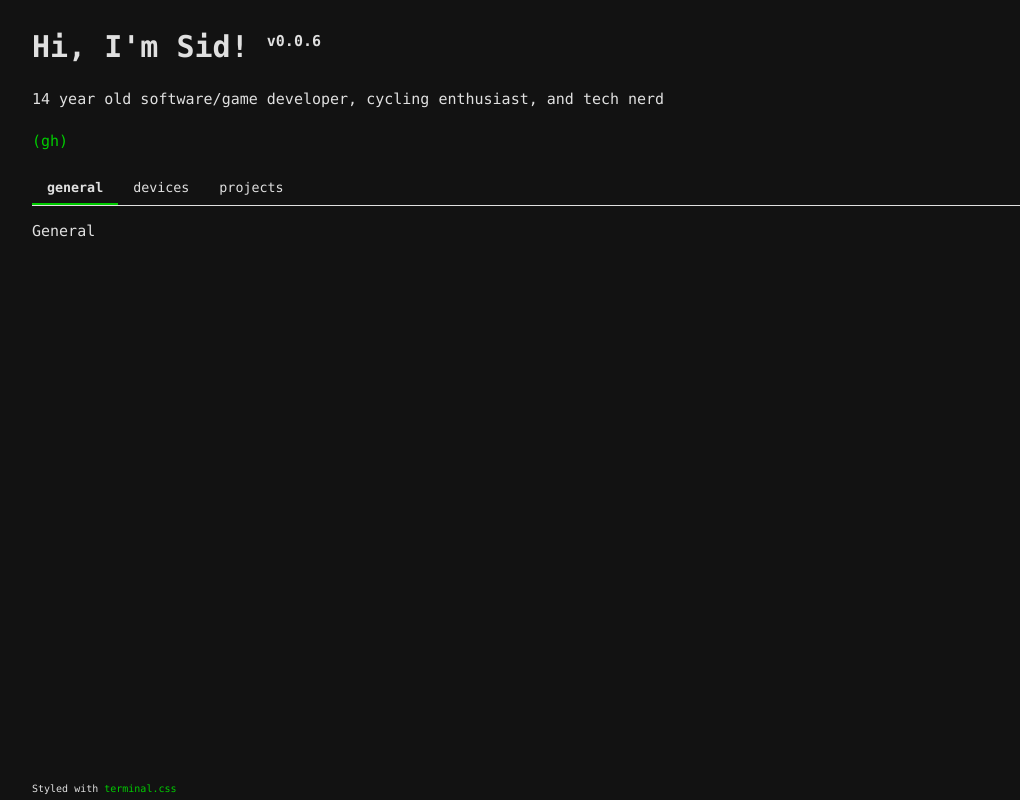
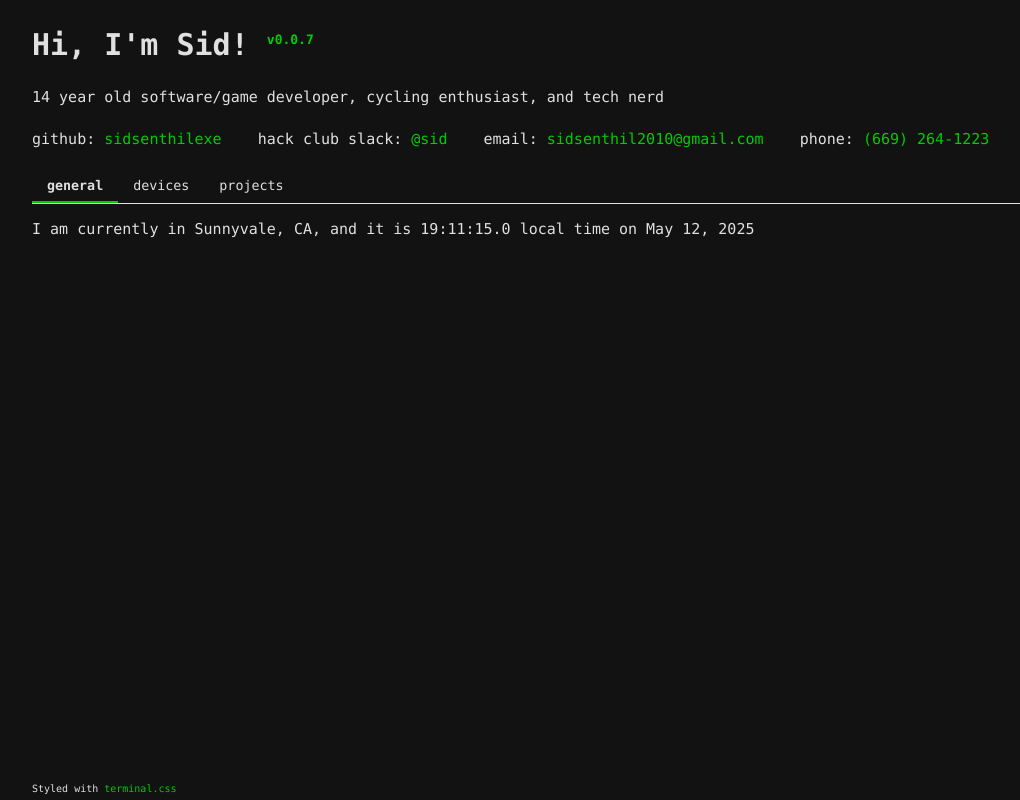
Before and after one commit to sidsenthilexe/textual-website, a plain HTML site: page index.html in a window 1280 px wide. Shown: the whole page, without its empty margins (18-1038 px from the left). Drawn offline with Linux system fonts and the light colour scheme.

Commit message:
update styles.css, index.html and time.js

```diff
--- a/css/styles.css
+++ b/css/styles.css
@@ -81,7 +81,7 @@ em {
 }
 
 sup {
-  font-size: 15px;
+  font-size: 13px;
   font-style: normal;
   font-family: var(--font-stack);
   color: var(--font-color);
@@ -164,7 +164,7 @@ h4,
 h5,
 h6 {
   position: relative;
-  margin-bottom: var(--global-line-height);
+  margin-bottom: 5px;
   font-weight: 600;
 }
 
--- a/index.html
+++ b/index.html
@@ -7,28 +7,65 @@
 </head>
 <body>
     <header>
-        <h1>Hi, I'm Sid! <sup>v0.0.6</sup></h1>
+        <h1>Hi, I'm Sid! <sup><a href="https://www.github.com/sidsenthilexe/sids-website" target="_blank">v0.0.7</a></sup></h1>
         <p>14 year old software/game developer, cycling enthusiast, and tech nerd</p>
-        <p><a href="https://www.github.com/sidsenthilexe" target="_blank">(gh)</a></p>
+        <p>
+            github: <a href="https://www.github.com/sidsenthilexe" target="_blank">sidsenthilexe</a>
+            hack club slack: <a href="https://hackclub.slack.com/team/U0812AA7ELD" target="_blank">@sid</a>
+            email: <a href="mailto:sidsenthil2010@gmail.com">sidsenthil2010@gmail.com</a>
+            phone: <a href="tel: 669-264-1223">(669) 264-1223</a>
+        </p>
     </header>
 
     <main>
-        <div class="tabs" style="padding-left: -5px;">
+        <div class="tabs">
             <button class="tab-button active" data-tab="tab-general">general</button>
             <button class="tab-button" data-tab="tab-devices">devices</button>
             <button class="tab-button" data-tab="tab-projects">projects</button>
         </div>
 
         <div class="tab-content active" id="tab-general">
-            <p>General</p>
+            <div id="city-time"></div>
         </div>
 
         <div class="tab-content" id="tab-devices">
-            <p>Devices</p>
+            <p>Under Construction</p>
         </div>
 
         <div class="tab-content" id="tab-projects">
-            <p>Projects</p>
+            <h3><a href="https://www.github.com/sidsenthilexe/md-2" target="_blank">md-2</a></h3>
+            <p>A Java program to convert Markdown files to HTML, with support for most commonly used MD tags</p>
+            <br>
+
+            <h3><a href="https://github.com/firebots-software/emberbots-2024-firstdive" target="_blank">emberbots-2024-firstdive</a></h3>
+            <p>2024-2025 season code respository for FTC team 26106 Emberbots</p>
+            <br>
+
+            <h3><a href="https://github.com/sidsenthilexe/baneful-duality" target="_blank">baneful-duality</a></h3>
+                        <sup>Related: <a href="https://github.com/sidsenthilexe/baneful-duality-website" target="_blank">baneful-duality-website</a></sup>
+
+            <p>The winning game of Counterspell Silicon Valley, and a top 10 global finalist</p>
+            <br>
+
+            <h3><a href="https://www.github.com/sidsenthilexe/sids-hackboard" target="_blank">sids-hackboard</a></h3>
+            <p>A custom TKL keyboard made for Hack Club's #hackpad</p>
+            <br>
+
+            <h3><a href="https://www.github.com/sidsenthilexe/books-api" target="_blank">books-api</a></h3>
+            <p>A simple API in Python to store a database of books and authors</p>
+            <br>
+
+            <h3><a href="https://www.github.com/sidsenthilexe/text-analyzer" target="_blank">text-analyzer</a></h3>
+            <p>A Python GUI app that analyzes inputted text for character count, word count, readability, and other metrics</p>
+            <br>
+
+            <h3><a href="https://www.github.com/sidsenthilexe/unit-converter" target="_blank">unit-converter</a></h3>
+            <p>Python GUI app to convert between common units of measure</p>
+            <br>
+
+            <h3><a href="https://www.github.com/sidsenthilexe/pig-latin" target="_blank">pig-latin</a></h3>
+            <p>Python program to convert a string to pig latin</p>
+            <br>
         </div>
 
     </main>
@@ -38,6 +75,7 @@
     </footer>
 
     <script src="js/tabs.js"></script>
+    <script src="js/time.js"></script>
 
 </body>
 </html>
--- a/js/time.js
+++ b/js/time.js
@@ -0,0 +1,31 @@
+
+function updateClock(elementId, timeZone, city) {
+    const now = new Date();
+    const timeOptions = {
+        timeZone: timeZone,
+        hour: '2-digit',
+        minute: '2-digit',
+        second: '2-digit',
+        hour12: false
+    };
+    const dateOptions = {
+        timeZone: timeZone,
+        year: 'numeric',
+        month: 'short',
+        day: '2-digit',
+    };
+    const timeFormat = new Intl.DateTimeFormat('en-US', timeOptions);
+    const dateFormat = new Intl.DateTimeFormat('en-US', dateOptions);
+
+    const timeFormatted = timeFormat.format(now);
+    const dateFormatted = dateFormat.format(now);
+
+    const nowMs = now.getMilliseconds();
+    const hundredths = Math.floor(nowMs / 100);
+    document.getElementById(elementId).textContent = `I am currently in ${city}, and it is ${timeFormatted}.${hundredths} local time on ${dateFormatted}`;
+
+}
+
+setInterval(() => {
+    updateClock('city-time', 'America/Los_Angeles', 'Sunnyvale, CA')
+}, 100)
```
